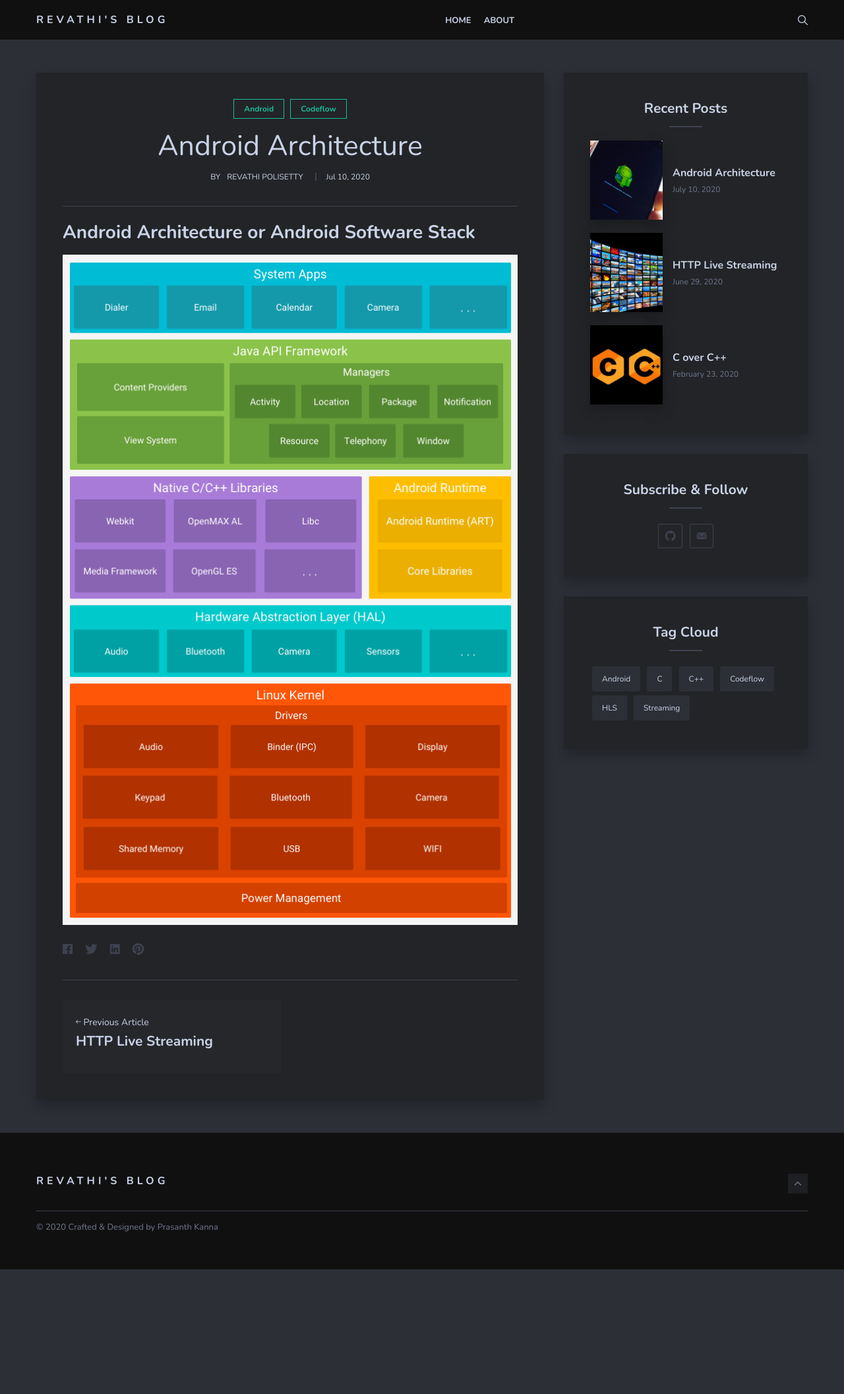
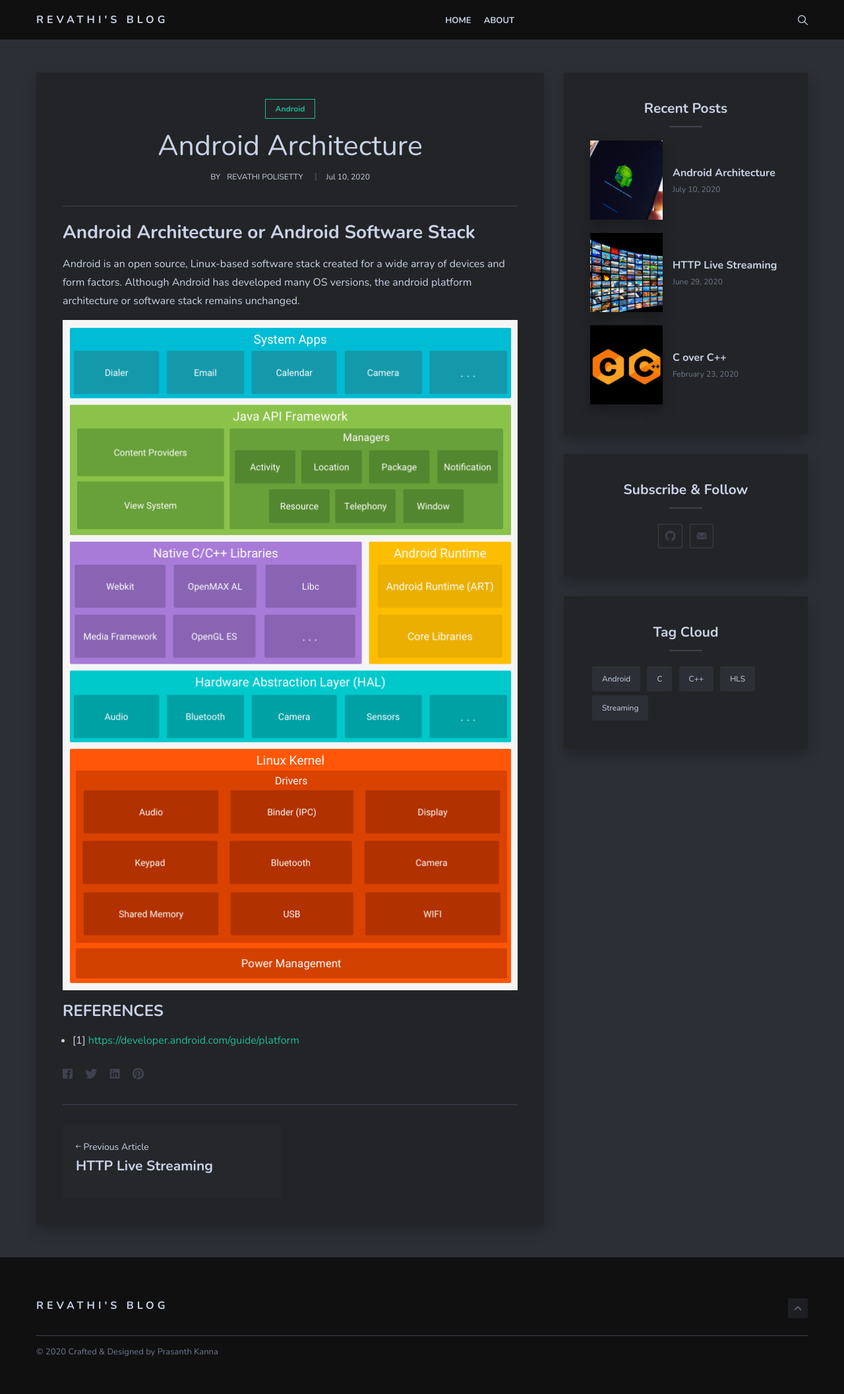
Before and after one commit to revathi727/revathi727.github.io, a Jekyll site: the page built from _posts/2020-07-10-android architecture.md, in a window 1280 px wide. Shown: the whole page at 66% size. Built offline with Jekyll 4.4.1, drawn with Linux system fonts in a browser that asks for light colours; nearby versions of some CDN libraries; before the commit the page ends 1924 px from its top, so only the background shows below that.

Commit message:
change width in ui

```diff
--- a/_posts/2020-07-10-android architecture.md
+++ b/_posts/2020-07-10-android architecture.md
@@ -4,11 +4,18 @@ title: "Android Architecture"
 date: 2020-07-10 22:30
 category:
 author: Revathi Polisetty
-tags: [Android, Codeflow]
+tags: [Android]
 description: Android platform architecture or android software stack.
 image: android_architecture.jpg
 ---
 
 ## Android Architecture or Android Software Stack
 
+Android is an open source, Linux-based software stack created for a wide array of devices and form factors.
+Although Android has developed many OS versions, the android platform architecture or software stack remains unchanged.
+
 ![]({{site.baseurl}}/img/android_stack.png)
+
+
+### REFERENCES
+* [1] <https://developer.android.com/guide/platform>
--- a/_sass/4-layouts/_home.scss
+++ b/_sass/4-layouts/_home.scss
@@ -266,6 +266,7 @@
     }
   }
   .article-box {
+    width: 100%;
     padding-bottom: 20px;
     border-bottom: 2px solid $border-color;
   }
```
